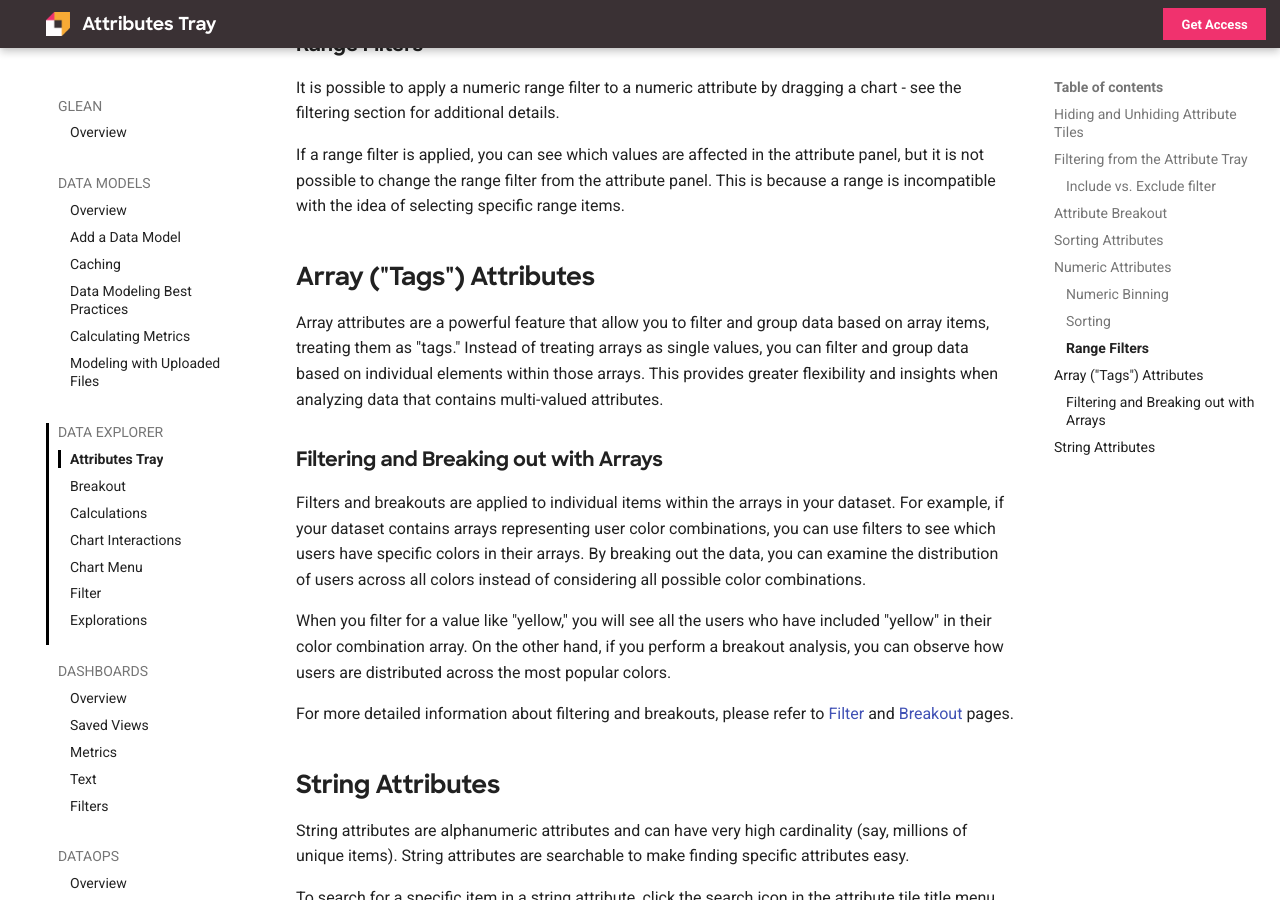
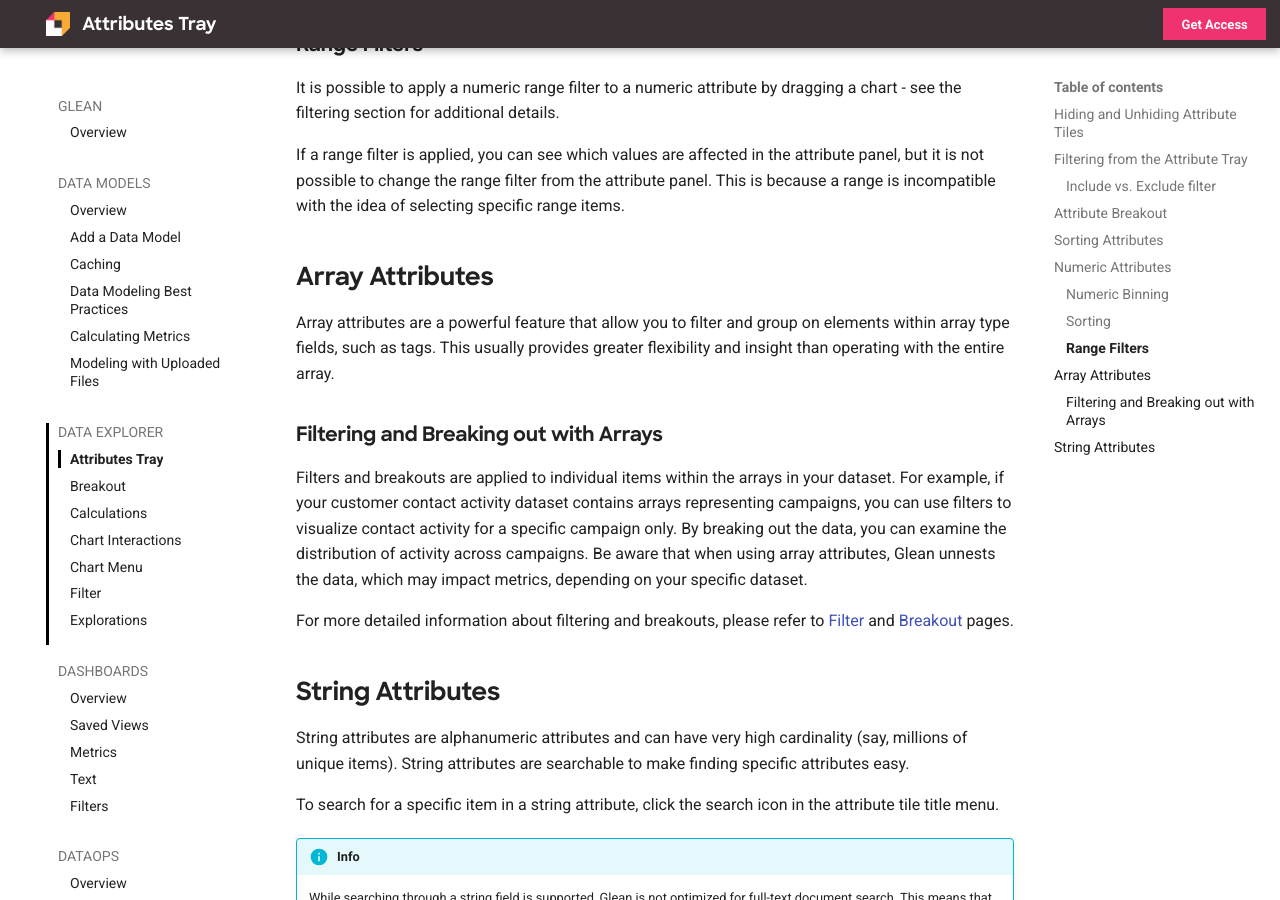
Before and after one commit to gleannyc/documentation, an MkDocs documentation site: the page built from docs/docs/visualizing-data/Attributes-Tray.md, in a window 1280 px wide and 900 px high, scrolled down 3259 px. Built offline with MkDocs 1.6.1 and Material for MkDocs 9.7.7, drawn with Linux system fonts in a browser that asks for light colours.

Commit message:
Grace edits

```diff
--- a/docs/docs/visualizing-data/Attributes-Tray.md
+++ b/docs/docs/visualizing-data/Attributes-Tray.md
@@ -80,15 +80,13 @@
 
 If a range filter is applied, you can see which values are affected in the attribute panel, but it is not possible to change the range filter from the attribute panel. This is because a range is incompatible with the idea of selecting specific range items.
 
-## Array ("Tags") Attributes
+## Array Attributes
 
-Array attributes are a powerful feature that allow you to filter and group data based on array items, treating them as "tags." Instead of treating arrays as single values, you can filter and group data based on individual elements within those arrays. This provides greater flexibility and insights when analyzing data that contains multi-valued attributes.
+Array attributes are a powerful feature that allow you to filter and group on elements within array type fields, such as tags. This usually provides greater flexibility and insight than operating with the entire array.
 
 ### Filtering and Breaking out with Arrays
 
-Filters and breakouts are applied to individual items within the arrays in your dataset. For example, if your dataset contains arrays representing user color combinations, you can use filters to see which users have specific colors in their arrays. By breaking out the data, you can examine the distribution of users across all colors instead of considering all possible color combinations.
-
-When you filter for a value like "yellow," you will see all the users who have included "yellow" in their color combination array. On the other hand, if you perform a breakout analysis, you can observe how users are distributed across the most popular colors.
+Filters and breakouts are applied to individual items within the arrays in your dataset. For example, if your customer contact activity dataset contains arrays representing campaigns, you can use filters to visualize contact activity for a specific campaign only. By breaking out the data, you can examine the distribution of activity across campaigns. Be aware that when using array attributes, Glean unnests the data, which may impact metrics, depending on your specific dataset.
 
 For more detailed information about filtering and breakouts, please refer to [Filter](Filter.md) and [Breakout](Breakout.md) pages.
 
```
Also changed, not shown: docs/docs/data-modeling/Data-Models-Overview.md (+1 -1 lines), docs/docs/visualizing-data/Breakout.md (+1 -1 lines), docs/docs/visualizing-data/Filter.md (+1 -1 lines), docs/guides/data-modeling-best-practices.md (+1 -1 lines).
